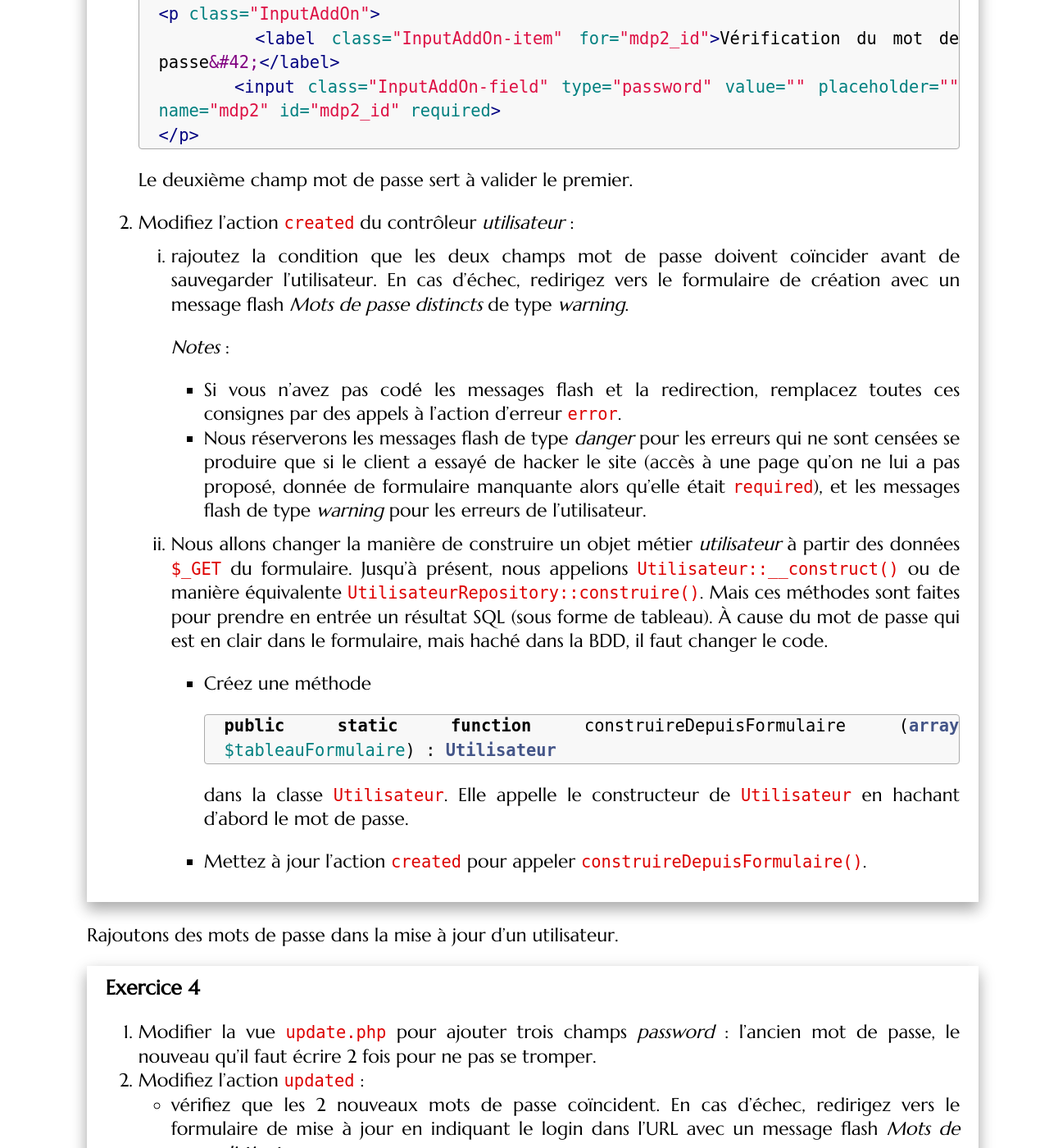
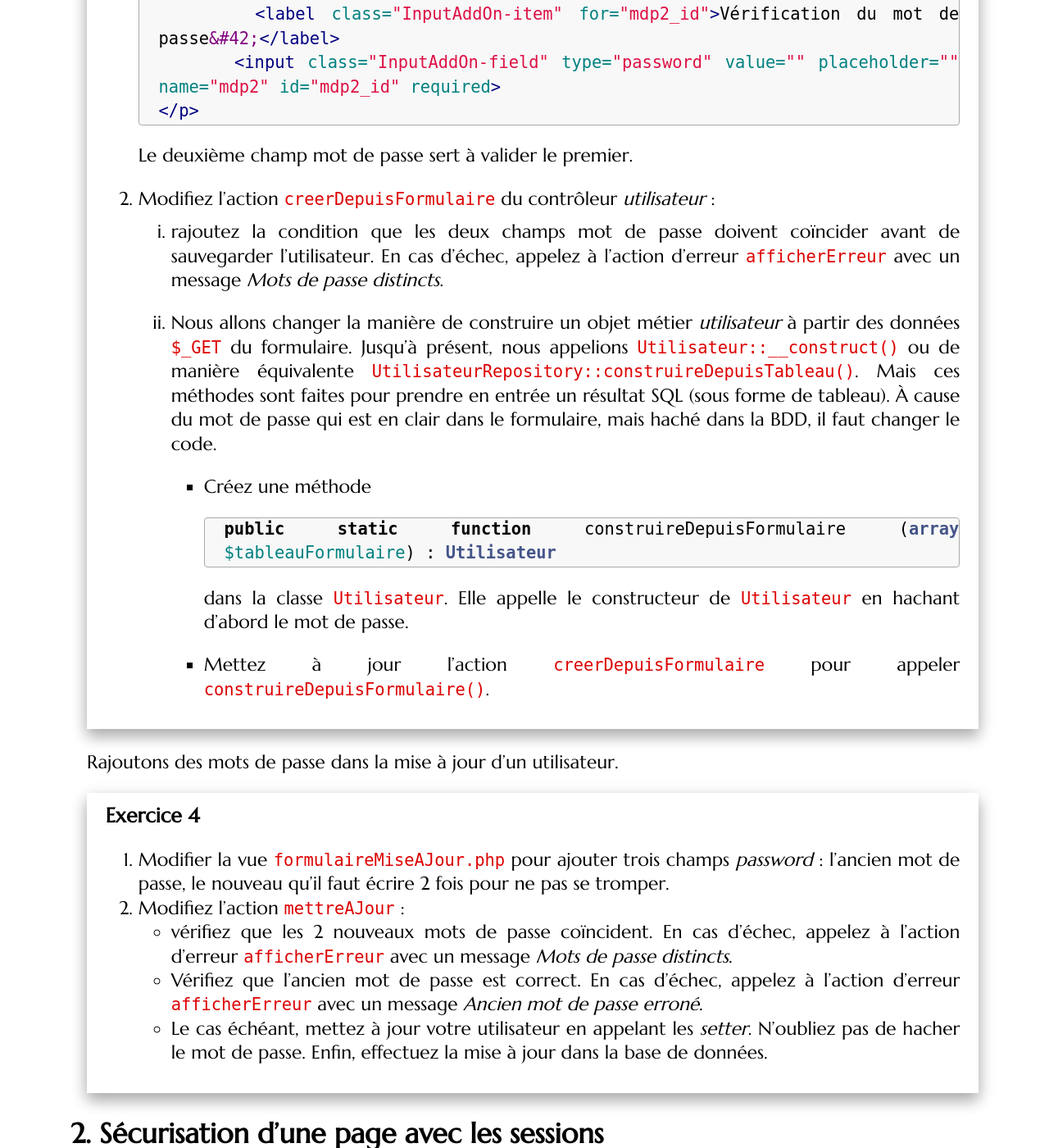
Before and after one commit to romainlebreton/R3.01-DeveloppementWeb, a Jekyll site: the page built from tutorials/tutorial8.md, in a window 1280 px wide and 1400 px high, scrolled down 6821 px. Shown: the whole window at 82% size. Built offline with Jekyll 4.4.1, drawn with Linux system fonts in a browser that asks for light colours; some web fonts are replaced; some of the changed text lies outside the part shown.

Commit message:
TD8 : relecture jusqu'à l'exo 8

````diff
--- a/tutorials/tutorial8.md
+++ b/tutorials/tutorial8.md
@@ -253,14 +253,12 @@ mdpHache` stockant son mot de passe.
    1. Mettez à jour la classe métier `Utilisateur` (dossier `src/Model/DataObject`) :
       1. ajoutez un attribut `private string $mdpHache`,
       1. mettez à jour le constructeur,
-      1. rajoutez un getter,
-      1. rajoutez un setter qui prend en entrée le mot de passe clair et le
-         hache avant de l'enregistrer,
-      1. mettez à jour la méthode `formatTableau` (qui fournit les données des
+      2. rajoutez un getter et un setter,
+      3. mettez à jour la méthode `formatTableau` (qui fournit les données des
          requêtes SQL préparées).
-   1. Mettez à jour la classe de persistance `UtilisateurRepository` :
-      1. mettez à jour `construire` (qui permet de construire un utilisateur à partir de la sortie d'une requête SQL),
-      1. mettez à jour `getNomsColonnes`.
+   2. Mettez à jour la classe de persistance `UtilisateurRepository` :
+      1. mettez à jour `construireDepuisTableau` (qui permet de construire un utilisateur à partir de la sortie d'une requête SQL),
+      2. mettez à jour `getNomsColonnes`.
 
    *Note* : L'utilisation d'un framework PHP professionnel nous éviterait ces
    tâches répétitives.
@@ -271,7 +269,7 @@ Nous allons modifier la création d'un utilisateur.
 
 <div class="exercise">
 
-1. Modifier la vue `create.php` pour ajouter deux champs *password* au formulaire
+1. Modifier la vue `utilisateur/formulaireCreation.php` pour ajouter deux champs *password* au formulaire
    ```html
    <p class="InputAddOn">
          <label class="InputAddOn-item" for="mdp_id">Mot de passe&#42;</label>
@@ -285,25 +283,14 @@ Nous allons modifier la création d'un utilisateur.
 
    Le deuxième champ mot de passe sert à valider le premier.
 
-1. Modifiez l'action `created` du contrôleur *utilisateur* :
+1. Modifiez l'action `creerDepuisFormulaire` du contrôleur *utilisateur* :
    1. rajoutez la condition que les deux champs mot de passe doivent coïncider
-      avant de sauvegarder l'utilisateur. En cas d'échec, redirigez vers le
-      formulaire de création avec un message flash *Mots de passe distincts* de
-      type *warning*.
+      avant de sauvegarder l'utilisateur. En cas d'échec, appelez à l'action d'erreur `afficherErreur` avec un message *Mots de passe distincts*.
 
-      *Notes* :
-      * Si vous n'avez pas codé les messages flash et la redirection, remplacez
-        toutes ces consignes par des appels à l'action d'erreur `error`.
-      * Nous réserverons les messages flash de type *danger* pour les
-      erreurs qui ne sont censées se produire que si le client a essayé de
-      hacker le site (accès à une page qu'on ne lui a pas proposé, donnée de
-      formulaire manquante alors qu'elle était `required`), et les messages flash
-      de type *warning* pour les erreurs de l'utilisateur.
-
-   1. Nous allons changer la manière de construire un objet métier
+   2. Nous allons changer la manière de construire un objet métier
       *utilisateur* à partir des données `$_GET` du formulaire. Jusqu'à
       présent, nous appelions `Utilisateur::__construct()` ou de manière
-      équivalente `UtilisateurRepository::construire()`. Mais ces méthodes
+      équivalente `UtilisateurRepository::construireDepuisTableau()`. Mais ces méthodes
       sont faites pour prendre en entrée un résultat SQL (sous forme de
       tableau). À cause du mot de passe qui est en clair dans le formulaire,
       mais haché dans la BDD, il faut changer le code.
@@ -314,7 +301,7 @@ Nous allons modifier la création d'un utilisateur.
       ```
       dans la classe `Utilisateur`. Elle appelle le constructeur de
       `Utilisateur` en hachant d'abord le mot de passe.
-      * Mettez à jour l'action `created` pour appeler `construireDepuisFormulaire()`.
+      * Mettez à jour l'action `creerDepuisFormulaire` pour appeler `construireDepuisFormulaire()`.
 
 </div>
 
@@ -322,17 +309,17 @@ Rajoutons des mots de passe dans la mise à jour d'un utilisateur.
 
 <div class="exercise">
 
-1. Modifier la vue `update.php` pour ajouter trois champs *password* : l'ancien mot de passe, le nouveau qu'il faut écrire 2 fois pour ne pas se tromper.
-1. Modifiez l'action `updated` :
+1. Modifier la vue `formulaireMiseAJour.php` pour ajouter trois champs *password* : l'ancien mot de passe, le nouveau qu'il faut écrire 2 fois pour ne pas se tromper.
+1. Modifiez l'action `mettreAJour` :
    * vérifiez que les 2 nouveaux mots de passe coïncident. En cas d'échec,
-      redirigez vers le formulaire de mise à jour en indiquant le login dans
-      l'URL avec un message flash *Mots de passe distincts*.
-   * Vérifiez que l'ancien mot de passe est correct. En cas d'échec,
-      redirigez vers le formulaire de mise à jour en indiquant le login dans
-      l'URL avec un message flash *Ancien mot de passe erroné*.
-   * Le cas échéant, mettez à jour votre utilisateur en appelant les *setter*
-      avec les données du formulaire. Enfin, effectuez la mise à jour dans la
-      base de données.
+     appelez à l'action d'erreur `afficherErreur` avec un message *Mots de
+     passe distincts*.
+   * Vérifiez que l'ancien mot de passe est correct. En cas d'échec, appelez à
+     l'action d'erreur `afficherErreur` avec un message *Ancien mot de passe
+     erroné*.
+   * Le cas échéant, mettez à jour votre utilisateur en appelant les *setter*.
+     N'oubliez pas de hacher le mot de passe. Enfin, effectuez la mise à jour
+      dans la base de données.
 
 </div>
 
@@ -415,15 +402,17 @@ Procédons en plusieurs étapes :
 1. Créons enfin l'action `connecter()` du contrôleur *utilisateur* :
    1. Commençons par les vérifications à faire avant de se connecter. La
       première vérification est qu'un login et un mot de passe sont transmis dans le
-      *query string*. Sinon, redirigez vers le formulaire de connexion avec un message flash de type `danger`.
-   1. Puis, il faut récupérer l'utilisateur ayant le login transmis. Ceci
+      *query string*. Sinon, appelez `afficherErreur` avec le message *Login et/ou mot de passe manquant*.
+   2. Puis, il faut récupérer l'utilisateur ayant le login transmis. Ceci
       permettra de vérifier que ce login existe bien et que le mot de passe est
       transmis correct (utiliser une méthode de la classe `MotDePasse`). Sinon,
-      redirigez vers le formulaire de connexion avec un message flash de type
-      `warning`.
-   1. Enfin, vous pouvez connecter l'utilisateur (utiliser une méthode de la
-      classe `ConnexionUtilisateur`). Redirigez vers l'action `read` de
-      l'utilisateur connecté avec un message flash de type `success`.
+      appelez `afficherErreur` avec le message *Login inconnu*.
+   3. Enfin, vous pouvez connecter l'utilisateur (utiliser une méthode de la
+      classe `ConnexionUtilisateur`).
+      <!-- ICI TODO Afficher la vue utilisateurConnecte ! -->
+      Affichez une nouvelle vue `utilisateur\utilisateurConnecte.php` qui écrit
+      un message *Utilisateur connecté* puis appelle la vue `liste.php` pour
+      lister les utilisateurs. Cette vue est similaire à `utilisateurCree.php`.
 
 </div>
 
@@ -440,9 +429,14 @@ Codons maintenant la déconnexion.
    ![deconnexion]({{site.baseurl}}/assets/TD8/logout.png) qui pointe vers la
    future action `deconnecter` (contrôleur *utilisateur*).
 
-1. Ajouter une action `deconnecter` qui déconnecte l'utilisateur (utiliser une
-   méthode de la classe `ConnexionUtilisateur`). Redirigez vers l'action
-   `readAll` avec un message flash de type `success`.
+2. Ajouter une action `deconnecter` qui déconnecte l'utilisateur (utiliser une
+   méthode de la classe `ConnexionUtilisateur`). Affichez une nouvelle vue
+   `utilisateur\utilisateurDeconnecte.php` similaire à
+   `utilisateurConnecte.php`, mais avec le message *Utilisateur déconnecté*.
+
+   *Note :* Toutes les vues `utilisateurConnecte.php`,
+   `utilisateurDeconnecte.php`, `utilisateurCree.php`, `utilisateurMisAJour.php`
+   et `utilisateurSupprime.php` sont bien sûr redondantes. Nous résoudrons ce problème lors du TD9 sur les messages Flash.
 
 </div>
 
@@ -465,31 +459,32 @@ stocké en session.
    ```php
    public static function estUtilisateur($login): bool
    ```
-   qui doit vérifier si un utilisateur est connecté et qu'il a le login donné.
+   qui doit vérifier si un utilisateur est connecté et que son login correspond à celui passé en argument de la fonction.
 
 </div>
 
 **Attention :** Supprimer le lien n'est pas suffisant car un petit malin
 pourrait accéder au formulaire de mise à jour d'un utilisateur quelconque en
-rentrant manuellement l'action `update` dans l'URL.
+rentrant manuellement l'action `afficherFormulaireMiseAJour` dans l'URL.
 
 <div class="exercise">
 
 1. « Hacker » votre site en accédant à la page de mise à jour d'un utilisateur
    quelconque.
 
-1. Modifier l'action `update` du contrôleur `Utilisateur` de sorte que l'accès
-   au formulaire soit restreint à l'utilisateur connecté. En cas de problème,
-   redirigez vers l'action `readAll` avec un message flash de type *danger*.
+2. Modifier l'action `afficherFormulaireMiseAJour` du contrôleur `Utilisateur`
+   de sorte que l'accès au formulaire soit restreint à l'utilisateur connecté.
+   En cas de problème, utiliser `afficherErreur` pour afficher un message *La
+   mise à jour n'est possible que pour l'utilisateur connecté*.
 
-   *Note* : Votre action `update` doit aussi vérifier que le login donné existe
-   bien ; sinon faites une redirection avec message flash.
+   *Note* : Votre action `afficherFormulaireMiseAJour` doit aussi vérifier que le login donné existe
+   bien ; sinon utiliser `afficherErreur` pour afficher un message *Login inconnu*.
 
 </div>
 
 **Attention :** Restreindre l'accès au formulaire de mise à jour n'est pas suffisant
 car un petit malin pourrait exécuter une mise à jour en demandant manuellement
-l'action `updated`.
+l'action `mettreAJour`.
 
 <div class="exercise">
 
@@ -500,7 +495,7 @@ l'action `updated`.
    traitement. Passez temporairement votre formulaire en cette méthode si
    nécessaire.
 
-1. Mettez à jour l'action `updated` du contrôleur `Utilisateur` pour qu'il
+2. Mettez à jour l'action `mettreAJour` du contrôleur `Utilisateur` pour qu'il
    effectue toutes les vérifications suivantes, avec "redirection flash" en cas
    de problème :
    * vérifiez que tous les champs obligatoires du formulaire ont été transmis.
@@ -519,7 +514,7 @@ l'action `updated`.
 
 **Note générale importante :** Les seules pages qu'il est vital de sécuriser
 sont celles dont le script effectue vraiment l'action de mise à jour ou de
-suppression, *c.-à-d.* les actions `updated` et `delete`. Les autres sécurisations
+suppression, *c.-à-d.* les actions `mettreAJour` et `delete`. Les autres sécurisations
 sont surtout pour améliorer l'ergonomie du site.
 De manière générale, il ne faut **jamais faire confiance au client** ; seule une
 vérification côté serveur est sûre.
@@ -553,7 +548,7 @@ Commençons par rajouter un attribut `estAdmin` à notre classe métier
    1. Nous mettrons à jour `construireDepuisFormulaire` plus tard.
 
 1. Mettez à jour la classe de persistance `UtilisateurRepository` :
-   1. mettez à jour `construire` (qui permet de construire un utilisateur à partir de la sortie d'une requête SQL),
+   1. mettez à jour `construireDepuisTableau` (qui permet de construire un utilisateur à partir de la sortie d'une requête SQL),
    1. mettez à jour `getNomsColonnes`.
 
 </div>
@@ -589,7 +584,7 @@ donnée.
    </p>
    ```
 
-1. Pour que l'action `created` arrive à construire un utilisateur et à le
+1. Pour que l'action `creerDepuisFormulaire` arrive à construire un utilisateur et à le
    sauvegarder en base de données, il ne manque que la mise à jour de la méthode
    `construireDepuisFormulaire`. Si la case est cochée, alors `estAdmin=on`
    sera transmis. Si la case n'est pas cochée, aucune donnée liée au `checkbox`
@@ -611,7 +606,7 @@ Passons au processus de mise-à-jour.
    si l'utilisateur est déjà administrateur (utilisez
    `ConnexionUtilisateur::estAdministrateur()`).
 
-1. Dans l'action `updated`, rajoutez un appel au setter `setEstAdmin`. Vérifiez
+1. Dans l'action `mettreAJour`, rajoutez un appel au setter `setEstAdmin`. Vérifiez
    que la mise à jour fonctionne.
 
 </div>
@@ -627,7 +622,7 @@ tous les droits.
 
       *Note* : Vous pouvez mettre un `if` dans la vue.
 
-   1. Plus important, l'action `created` ne doit créer des administrateurs que si
+   1. Plus important, l'action `creerDepuisFormulaire` ne doit créer des administrateurs que si
       l'utilisateur connecté est administrateur.
 
       *Aide* : si l'utilisateur connecté n'est pas administrateur, forcez
@@ -640,7 +635,7 @@ tous les droits.
       administrateur est connecté.
    1. Le champ *Administrateur ?* du formulaire de mise-à-jour ne doit
    apparaître que si l'utilisateur connecté est administrateur.
-   1. Plus important, l'action `updated` ne doit modifier le statut
+   1. Plus important, l'action `mettreAJour` ne doit modifier le statut
       *administrateur* que si l'utilisateur connecté est administrateur. De
       plus, un administrateur doit pouvoir modifier n'importe quel utilisateur.
 
@@ -695,7 +690,7 @@ en plus.
    1. vous mettrez à jour la méthode `construireDepuisFormulaire` plus tard.
 
 1. Mettez à jour la classe de persistance `UtilisateurRepository` :
-   1. mettez à jour `construire` (qui permet de construire un utilisateur à partir de la sortie d'une requête SQL),
+   1. mettez à jour `construireDepuisTableau` (qui permet de construire un utilisateur à partir de la sortie d'une requête SQL),
    1. mettez à jour `getNomsColonnes`.
 
 </div>
@@ -755,7 +750,7 @@ Créons maintenant une classe utilitaire `src/Lib/VerificationEmail.php`.
    </p>
    ```
 
-1. Pour faire fonctionner l'action `created` :
+1. Pour faire fonctionner l'action `creerDepuisFormulaire` :
    * il faut que l'utilisateur créé avec `construireDepuisFormulaire` soit
    correct :
    Mettez à jour la méthode `construireDepuisFormulaire` pour
@@ -821,7 +816,7 @@ la connexion uniquement si l'utilisateur a validé un email.
    * Codez cette méthode pour qu'elle regarde si l'utilisateur a un email
      différent de `""`.
 
-1. Dans l'action `created` du contrôleur `Utilisateur`, vérifiez que l'adresse
+1. Dans l'action `creerDepuisFormulaire` du contrôleur `Utilisateur`, vérifiez que l'adresse
    email envoyée par l'utilisateur en est bien une. Pour cela, vous pouvez par
    exemple utiliser la fonction
    [`filter_var()`](http://php.net/manual/en/function.filter-var.php) avec le
@@ -831,7 +826,7 @@ la connexion uniquement si l'utilisateur a validé un email.
 
 1. Mise à jour d'un utilisateur :
    * rajoutez un champ *Email* prérempli,
-   * dans l'action `updated`, vérifiez le format de l'email puis écrivez-le dans
+   * dans l'action `mettreAJour`, vérifiez le format de l'email puis écrivez-le dans
      le champ `emailAValider`. Créez aussi un nonce aléatoire et envoyez le mail de validation.
 
 </div>
@@ -876,7 +871,7 @@ avons donc besoin d'être capable de récupérer les variables automatiquement d
    **Aide :** Utiliser la fonction de remplacement globale (sur tous les
    fichiers du dossier `TD8`) pour vous aider.
 
-1. Passez les formulaires `create.php`, `update.php`, `formulaireConnexion.php`
+1. Passez les formulaires `formulaireCreation.php`, `formulaireMiseAJour.php`, `formulaireConnexion.php`
    et `formulairePreference.php` en méthode POST si `Conf::getDebug()` est
    `false` ou en méthode GET sinon.
 
````
Also changed, not shown: other parts of tutorials/tutorial8.md (+6 -6 lines).
